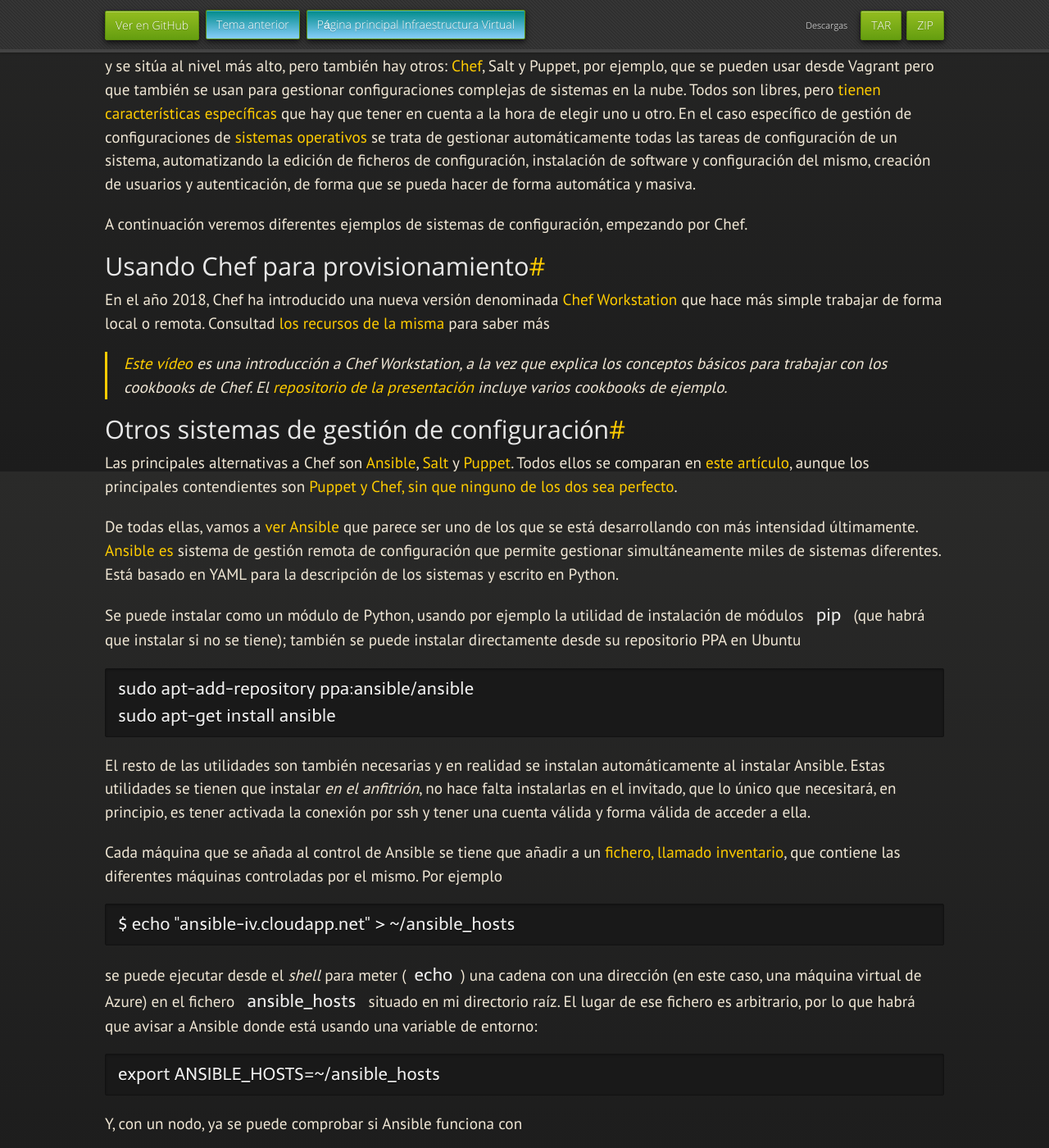
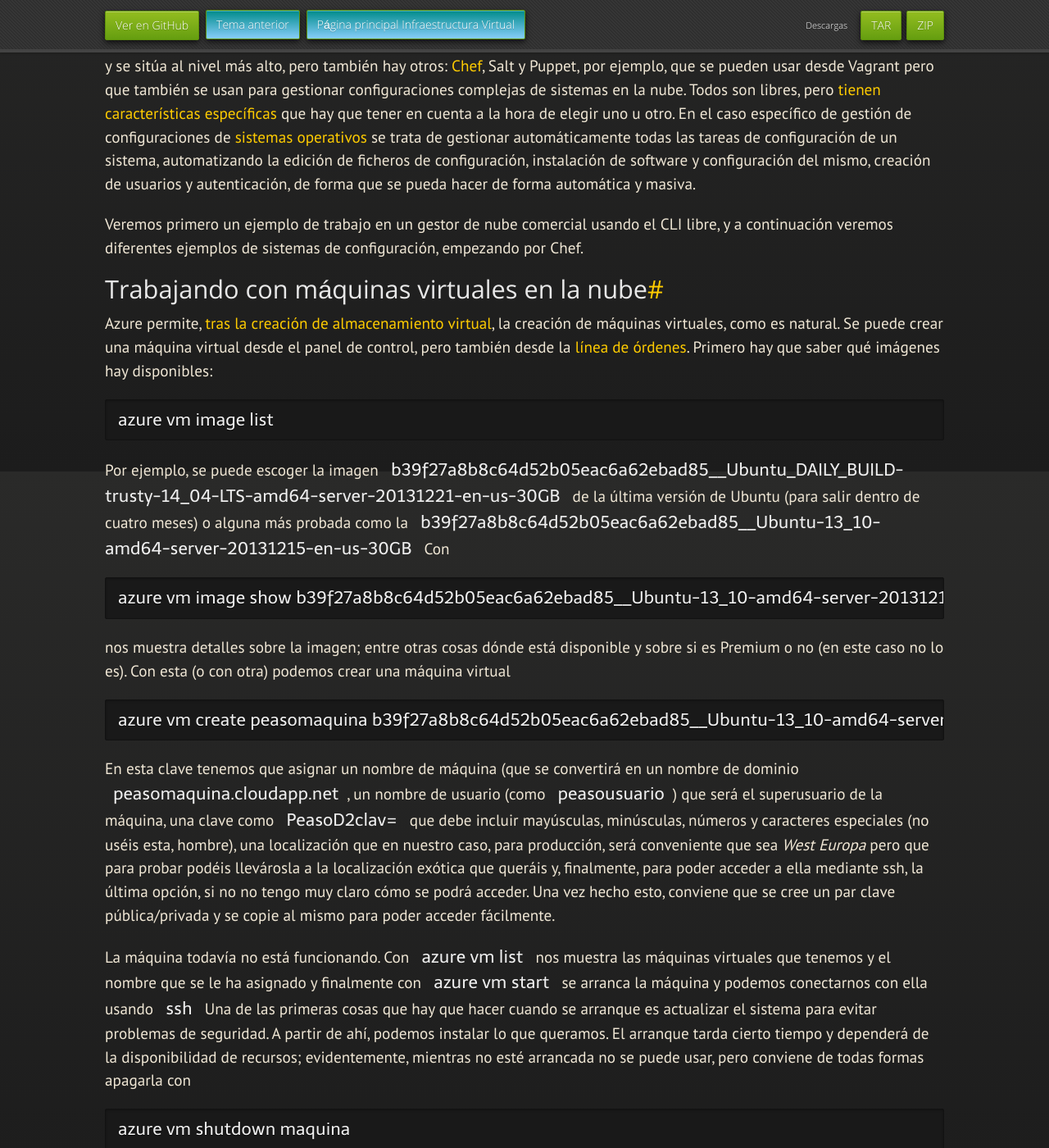
Before and after one commit to JJ/IV, a Jekyll site: the page built from documentos/temas/Gestion_de_configuraciones.md, in a window 1280 px wide and 1400 px high, scrolled down 1225 px. Shown: the whole window at 82% size. Built offline with Jekyll 4.4.1, drawn with Linux system fonts in a browser that asks for light colours; nearby versions of some CDN libraries; some web fonts are replaced; our own code applies the rules of GitHub Pages for plain Markdown files; some of the changed text lies outside the part shown.

Commit message:
Sync documentos/temas/Gestion_de_configuraciones.md de master a gh-pages

````diff
--- a/documentos/temas/Gestion_de_configuraciones.md
+++ b/documentos/temas/Gestion_de_configuraciones.md
@@ -60,8 +60,84 @@
 creación de usuarios y autenticación, de forma que se pueda hacer de
 forma automática y masiva.
 
-A continuación veremos diferentes ejemplos de sistemas de
+Veremos primero un ejemplo de trabajo en un gestor de nube comercial usando el CLI libre, y a continuación veremos diferentes ejemplos de sistemas de
 configuración, empezando por Chef.
+
+## Trabajando con máquinas virtuales en la nube
+
+Azure permite,
+[tras la creación de almacenamiento virtual](Almacenamiento), la
+creación de máquinas virtuales, como es natural. Se puede crear una
+máquina virtual desde el panel de control, pero también desde
+la [línea de órdenes](https://github.com/WindowsAzure/azure-sdk-tools-xplat). Primero
+hay que saber qué imágenes hay disponibles:
+
+	azure vm image list
+
+Por ejemplo, se puede escoger la imagen
+`b39f27a8b8c64d52b05eac6a62ebad85__Ubuntu_DAILY_BUILD-trusty-14_04-LTS-amd64-server-20131221-en-us-30GB`
+de la última versión de Ubuntu (para salir dentro de cuatro meses) o
+alguna más probada como la
+`b39f27a8b8c64d52b05eac6a62ebad85__Ubuntu-13_10-amd64-server-20131215-en-us-30GB`
+Con
+
+```
+azure vm image show b39f27a8b8c64d52b05eac6a62ebad85__Ubuntu-13_10-amd64-server-20131215-en-us-30GB
+```
+
+nos muestra detalles sobre la imagen; entre otras cosas dónde está
+disponible y sobre si es Premium o no (en este caso no lo es). Con
+esta (o con otra) podemos crear una máquina virtual
+
+```
+azure vm create peasomaquina b39f27a8b8c64d52b05eac6a62ebad85__Ubuntu-13_10-amd64-server-20131215-en-us-30GB peasousuario PeasoD2clav= --location "West Europe" --ssh
+```
+
+En esta clave tenemos que asignar un nombre de máquina (que se
+convertirá en un nombre de dominio `peasomaquina.cloudapp.net`, un
+nombre de usuario (como `peasousuario`) que será el superusuario de la
+máquina, una clave como `PeasoD2clav=` que debe incluir mayúsculas,
+minúsculas, números y caracteres especiales (no uséis esta, hombre),
+una localización que en nuestro caso, para producción, será
+conveniente que sea *West Europa* pero que para probar podéis
+llevárosla a la localización exótica que queráis y, finalmente, para
+poder acceder a ella mediante ssh, la última opción, si no no tengo
+muy claro cómo se podrá acceder. Una vez hecho esto, conviene que se
+cree un par clave pública/privada y se copie al mismo para poder
+acceder fácilmente.
+
+La máquina todavía no está funcionando. Con `azure vm list` nos
+muestra las máquinas virtuales que tenemos y el nombre que se le ha
+asignado y finalmente con `azure vm start` se arranca la máquina y
+podemos conectarnos con ella usando `ssh` Una de las primeras cosas
+que hay que hacer cuando se arranque es actualizar el sistema para
+evitar problemas de seguridad. A partir de ahí, podemos instalar lo
+que queramos. El arranque tarda cierto tiempo y dependerá de la
+disponibilidad de recursos; evidentemente, mientras no esté arrancada
+no se puede usar, pero conviene de todas formas apagarla con
+
+	azure vm shutdown maquina
+
+cuando terminemos la sesión y no sea necesaria, sobre todo porque,
+dado que se pagan por tiempo de uso, se puede incurrir en costes
+innecesarios.
+
+<div class='ejercicios' markdown='1'>
+
+Crear una máquina virtual Ubuntu e instalar en ella alguno de los
+servicios que estamos usando en el proyecto de la asignatura.
+
+</div>
+
+
+Trabajar con estas máquinas virtuales como se tratara de máquinas
+reales no tiene mucho sentido. El uso de infraestructuras virtuales,
+precisamente, lo que permite es automatizar la creación y
+provisionamiento de las mismas de forma que se puedan crear y
+configurar máquinas en instantes y personalizarlas de forma
+masiva. Veremos como hacerlo en el
+[siguiente tema](Gestion_de_configuraciones).
+
 
 Usando Chef para provisionamiento
 -----
@@ -227,6 +303,8 @@
 
 Orquestación de máquinas virtuales
 ---------------
+
+> [Vagrant in 5 minutes](https://opensource.com/business/16/1/lightning-talk-quick-introduction-vagrant) hace exactamente es, explicar Vagrant en cinco minutos.
 
 A un nivel superior al provisionamiento de máquinas virtuales está la configuración,
 orquestación y gestión de las mismas, herramientas como
````
